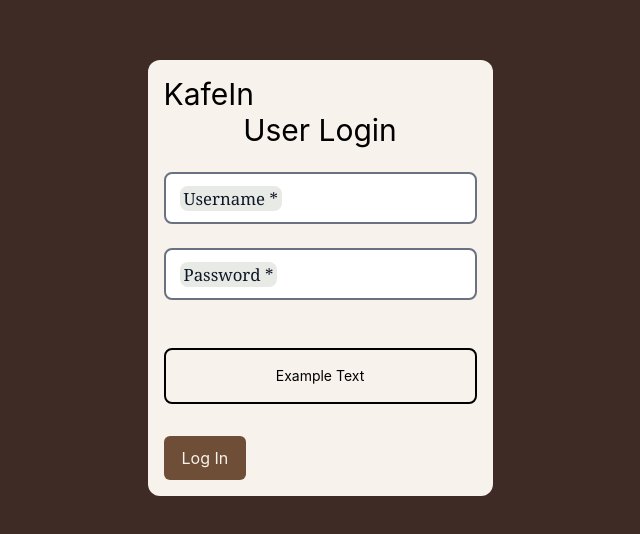
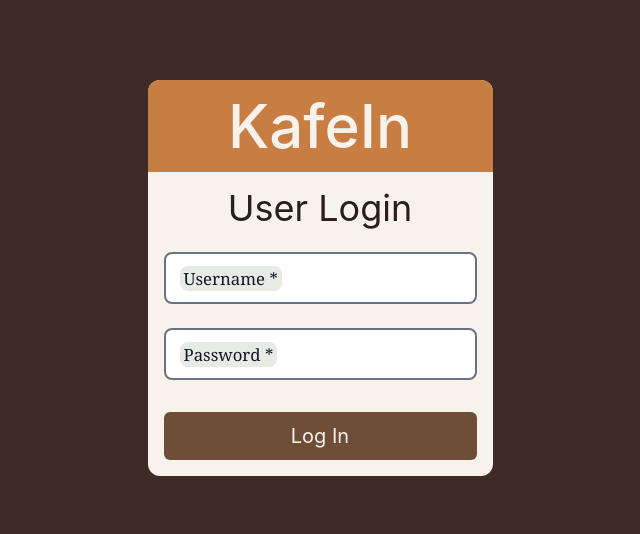
Before and after one commit to ywssp/kafein, a SvelteKit app: page /login in a window 1280 px wide. Shown: the part 122-656 px from the top of the page, without its empty margins (320-960 px from the left). Built offline with nearby package versions, Linux system fonts and the light colour scheme.

Commit message:
Add temporary links for login/logout actions

```diff
--- a/src/lib/components/interactables/BaseButton.svelte
+++ b/src/lib/components/interactables/BaseButton.svelte
@@ -36,7 +36,7 @@
 		lavender: 'bg-lavender text-milk hover:border-mocha'
 	};
 
-	let { children, palette }: { children: Snippet; palette: variants } = $props();
+	let { children, palette, onclick = () => {} }: { children: Snippet; palette: variants; onclick: () => void } = $props();
 </script>
 
 <button
@@ -44,6 +44,7 @@
 		palettes[palette],
 		'transition flex items-center gap-1 rounded-md border-2 border-transparent p-2 px-4'
 	]}
+	onclick={onclick}
 >
 	{@render children?.()}
 </button>
--- a/src/routes/(app)/+layout.svelte
+++ b/src/routes/(app)/+layout.svelte
@@ -67,7 +67,7 @@
 			<NavigationTab href={resolve("/(app)/users")} label="Users" {navCollapsed}
 				><UsersIcon class="h-8 text-almond" /></NavigationTab
 			>
-			<NavigationTab href={resolve("/(app)/experiment_list")} label="Experiments" {navCollapsed}
+			<NavigationTab href={resolve("/(app)/experiments")} label="Experiments" {navCollapsed}
 				><FileReportIcon class="h-8 text-almond" /></NavigationTab
 			>
 		</div>
@@ -78,7 +78,7 @@
 			<button class="flex items-center gap-1 rounded-full">
 				<UserCircleIcon class="h-10" />
 				{#if !navCollapsed}
-					<span transition:fade> Log Out </span>
+					<a transition:fade href={resolve("/(security)/login")}> Log Out </a>
 				{/if}
 			</button>
 
--- a/src/routes/(security)/login/+page.svelte
+++ b/src/routes/(security)/login/+page.svelte
@@ -3,17 +3,19 @@
 	import { enhance } from '$app/forms';
 
 	import FormInput from '$lib/components/interactables/FormInput.svelte';
-	import FormStatus from '$lib/components/text/FormStatus.svelte';
+	// import FormStatus from '$lib/components/text/FormStatus.svelte';
 	import BaseButton from '$lib/components/interactables/BaseButton.svelte';
+	import { goto } from '$app/navigation';
+	import { resolve } from '$app/paths';
 </script>
 
-<div class="bg-espresso font-sans">
+<div class="bg-espresso font-sans text-ground">
 	<div class="flex h-dvh items-center justify-center">
-		<div class="bg-milk p-4 rounded-xl">
-			<div class="text-3xl">KafeIn</div>
+		<div class="bg-milk  rounded-xl">
+			<div class="text-6xl bg-caramel p-4 rounded-t-xl text-center text-milk font-medium">KafeIn</div>
 
-			<div class="flex flex-col items-center gap-2">
-				<div class="text-3xl">User Login</div>
+			<div class="flex flex-col items-center gap-2 p-4">
+				<div class="text-4xl">User Login</div>
 
 				<form method="POST" class="mt-4 flex flex-col gap-4" use:enhance>
 					<div class="flex flex-col gap-6">
@@ -34,16 +36,14 @@
 					</div>
 
 					<!-- Error Display -->
-					<FormStatus message="Example Text" variant="error" />
+					<!-- <FormStatus message="Example Text" variant="error" /> -->
 
 					<!-- Forgot Password Link -->
-					<div class="mt-2 flex w-full flex-col gap-2">
+					<div class="mt-2 flex w-full flex-col gap-2 ">
 						<div class="text-center">
 						</div>
 
-						<div class="w-full">
-							<BaseButton palette="mocha">Log In</BaseButton>
-						</div>
+							<BaseButton palette="mocha" onclick={() => goto(resolve("/(app)"))}><span class="w-full text-xl">Log In</span></BaseButton>
 					</div>
 				</form>
 			</div>
```
